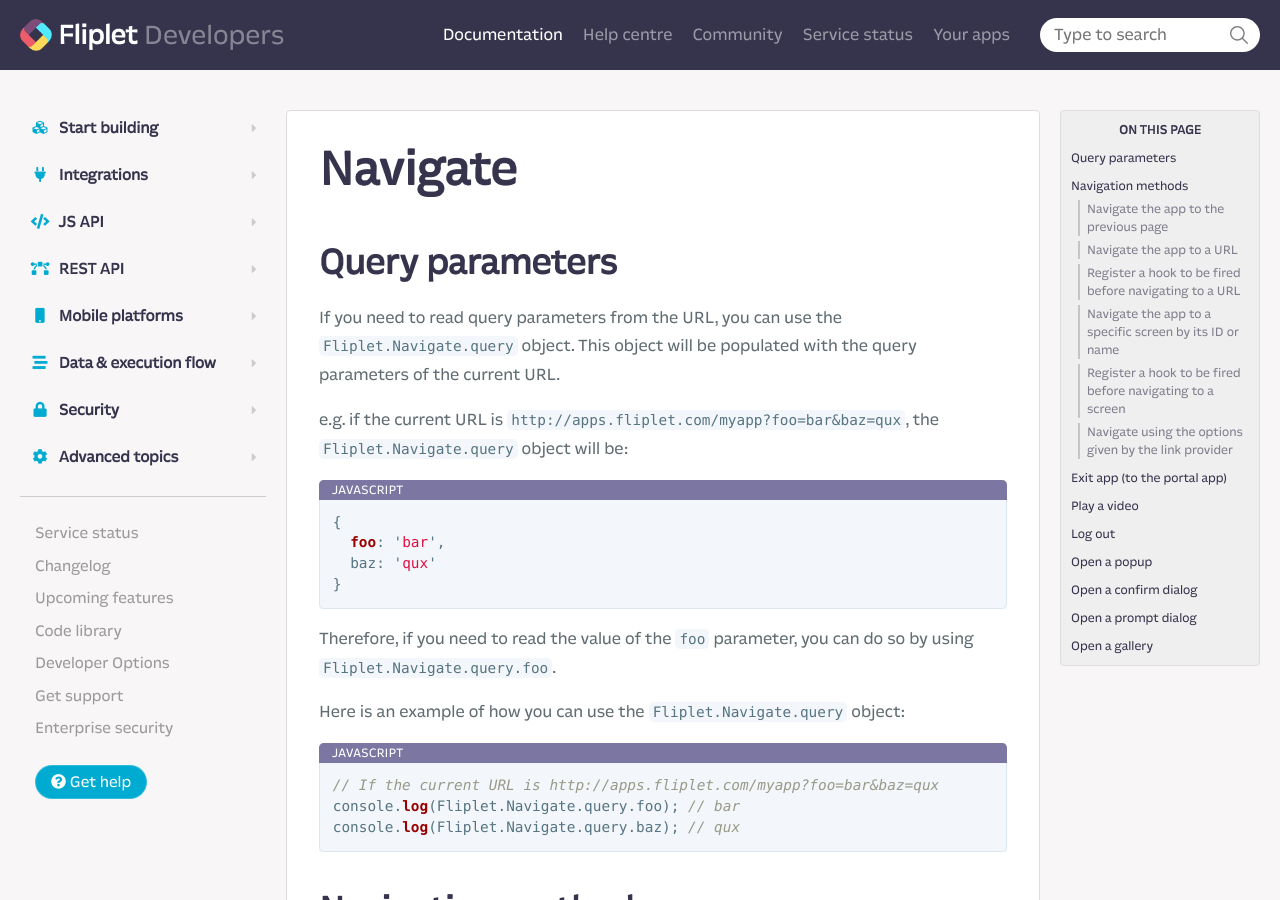
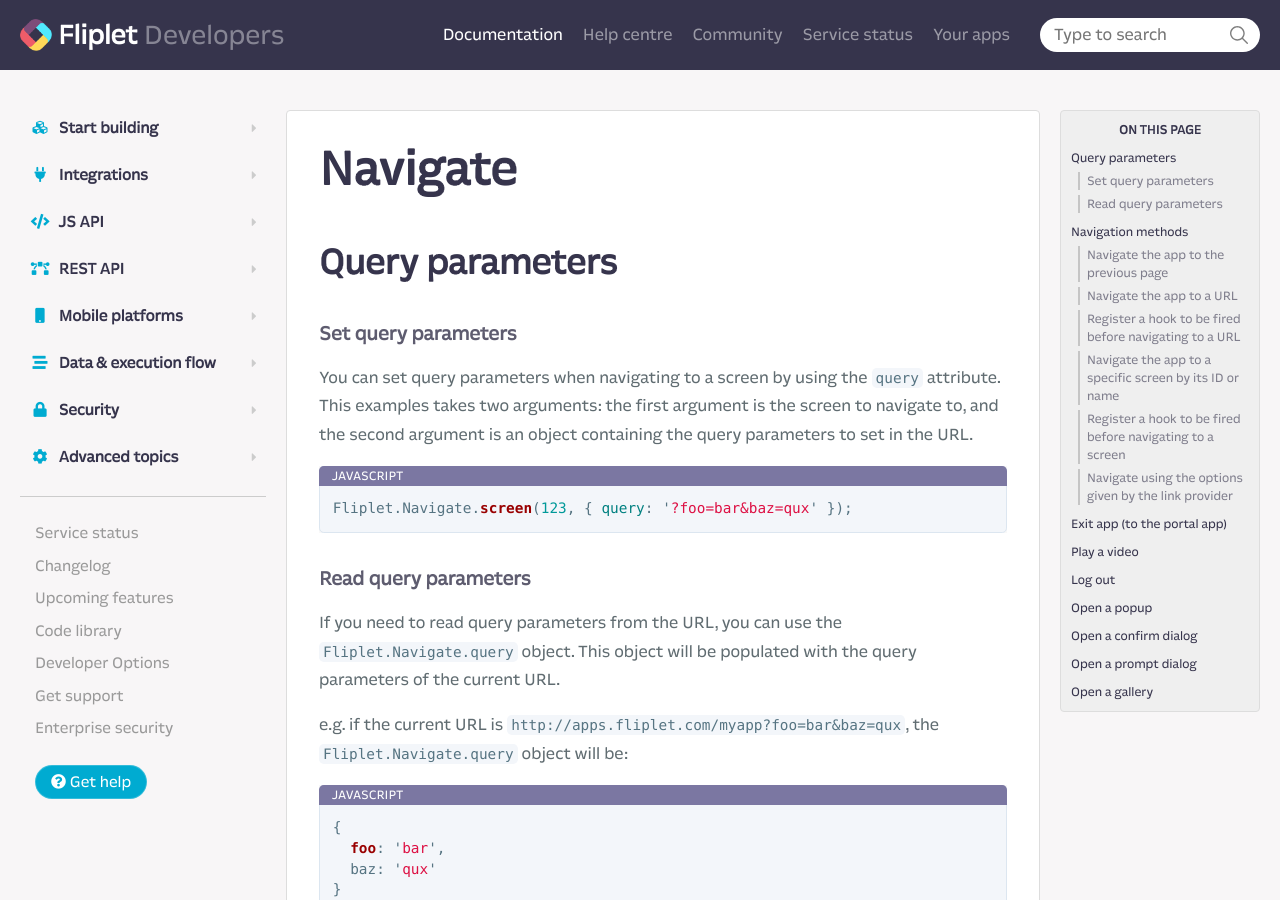
Before and after one commit to Fliplet/fliplet-cli, a Jekyll site: the page built from docs/API/core/navigate.md, in a window 1280 px wide and 900 px high. Built offline with Jekyll 4.4.1, drawn with Linux system fonts in a browser that asks for light colours; nearby versions of some CDN libraries; our own code applies the rules of GitHub Pages for plain Markdown files; library files that are not in the unit come from our copies; comment, search, counter and statistics services are not loaded; a style sheet for code colours, icons or effects is not loaded.

Commit message:
docs updated

````diff
--- a/docs/API/core/navigate.md
+++ b/docs/API/core/navigate.md
@@ -1,6 +1,20 @@
+---
+description: Navigate the app to a new page, screen, document or URL
+---
+
 # Navigate
 
 ## Query parameters
+
+### Set query parameters
+
+You can set query parameters when navigating to a screen by using the `query` attribute. This examples takes two arguments: the first argument is the screen to navigate to, and the second argument is an object containing the query parameters to set in the URL.
+
+```js
+Fliplet.Navigate.screen(123, { query: '?foo=bar&baz=qux' });
+```
+
+### Read query parameters
 
 If you need to read query parameters from the URL, you can use the `Fliplet.Navigate.query` object. This object will be populated with the query parameters of the current URL.
 
````
